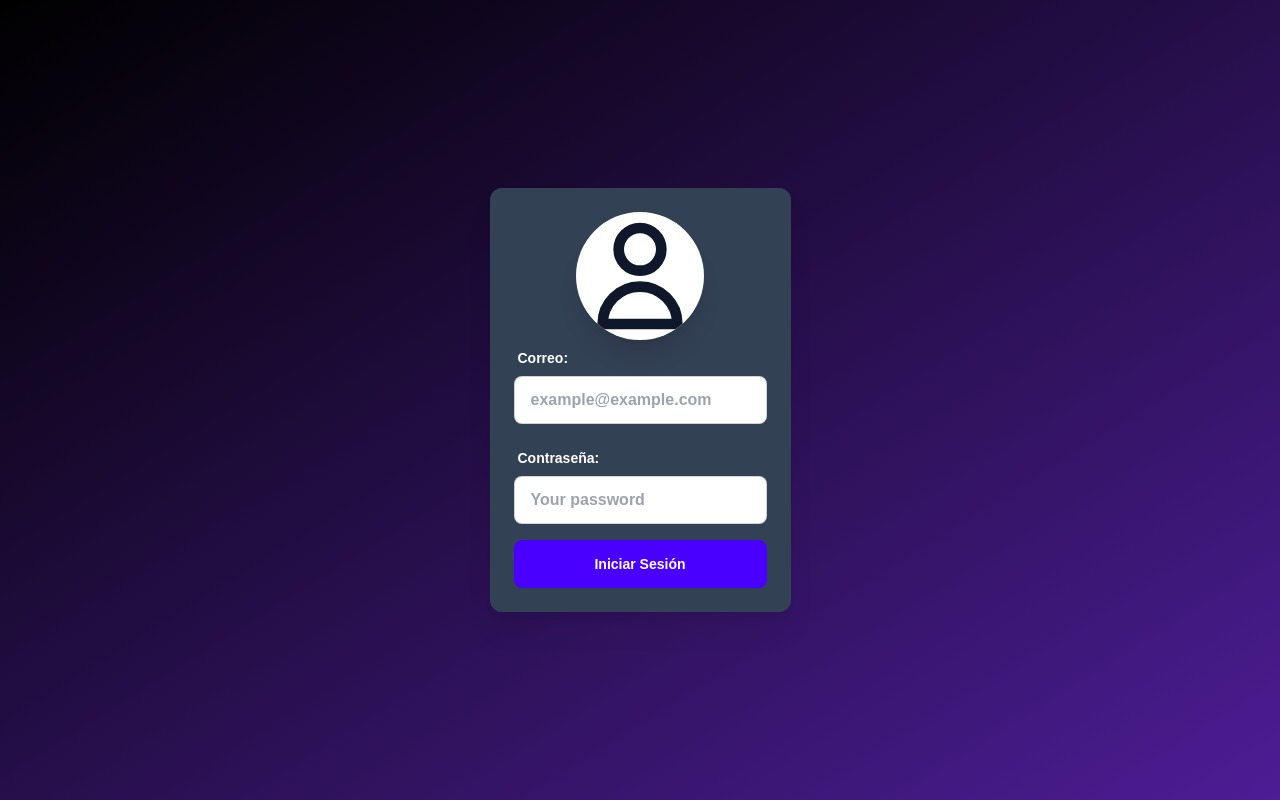
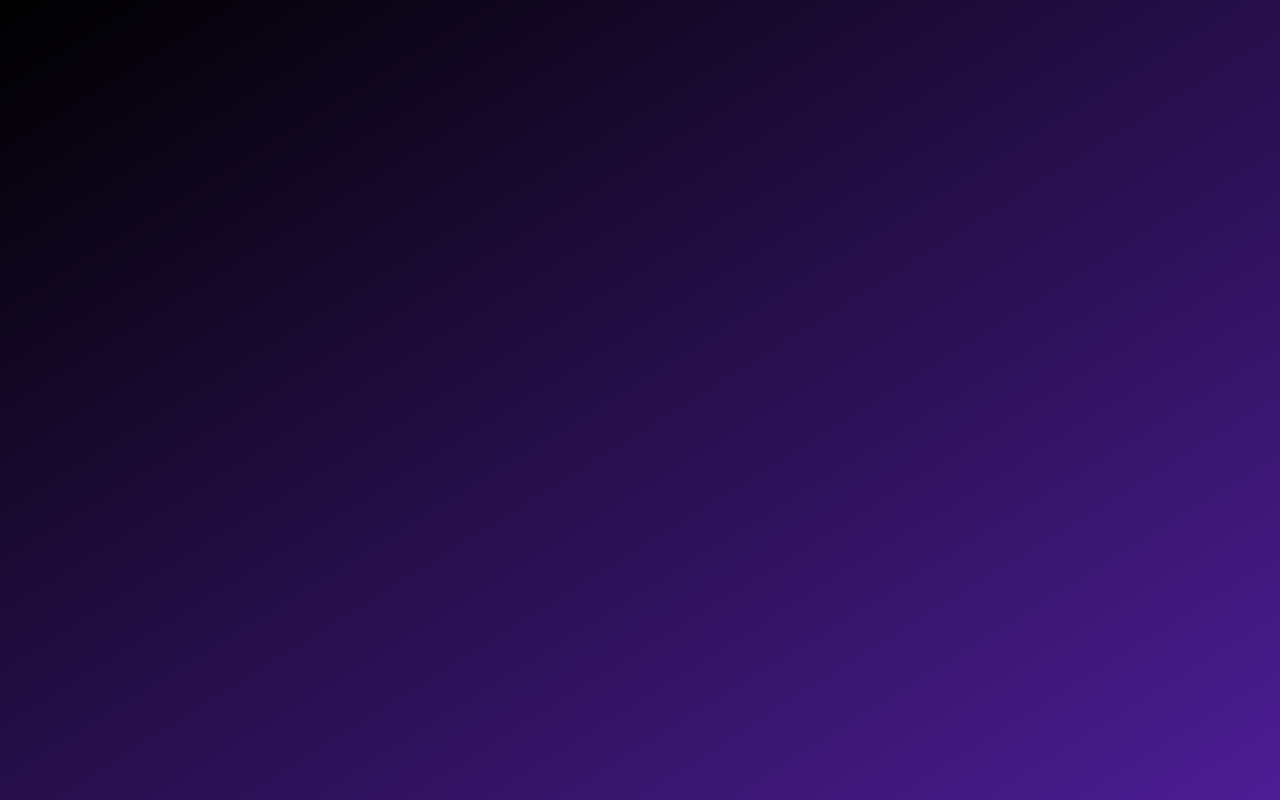
Before and after one commit to MarisolVR07/Proyect_Group-1-, a Next.js app in the folder proyect1/: page / in a window 1280 px wide. Built offline with nearby package versions, Linux system fonts and the light colour scheme.

Commit message:
The login page was created and the component was loaded on it, design errors were solved.

```diff
--- a/proyect1/src/app/components/Login.tsx
+++ /dev/null
@@ -1,48 +0,0 @@
-import React from "react";
-
-const Login = () => {
-  return (
-    <div className="bg-slate-700 p-6 rounded-xl font-poppins font-semibold w-full max-w-sm drop-shadow-xl">
-      <div className="form-control w-full max-w-xs">
-        <div className="">
-          <div className="flex items-center justify-center">
-            <svg
-              className="h-32 w-32 text-slate-900 bg-white rounded-full shadow-xl"
-              fill="none"
-              viewBox="0 0 24 24"
-              stroke="currentColor"
-            >
-              <path
-                stroke-linecap="round"
-                stroke-linejoin="round"
-                stroke-width="2"
-                d="M16 7a4 4 0 11-8 0 4 4 0 018 0zM12 14a7 7 0 00-7 7h14a7 7 0 00-7-7z"
-              />
-            </svg>
-          </div>
-        </div>
-        <label className="label">
-          <span className="label-text text-white">Correo:</span>
-        </label>
-        <input
-          type="email"
-          placeholder="example@example.com"
-          className="input input-bordered w-full max-w-xs mb-4"
-        />
-        <label className="label">
-          <span className="label-text text-white">Contraseña:</span>
-        </label>
-        <input
-          type="password"
-          placeholder="Your password"
-          className="input input-bordered w-full max-w-xs mb-4"
-        />
-      </div>
-      <button className="btn text-white btn-primary w-full max-w-xs">
-        Iniciar Sesión
-      </button>
-    </div>
-  );
-};
-
-export default Login;
--- a/proyect1/src/app/components/Register.tsx
+++ /dev/null
@@ -1,60 +0,0 @@
-"use client";
-import { useState, useEffect } from "react";
-//import { useRouter } from "next/router";
-
-const Register = () => {
-  const [username, setUsername] = useState("");
-  const [email, setEmail] = useState("");
-  const [password, setPassword] = useState("");
-  const [confirmPassword, setConfirmPassword] = useState("");
-  const [bio, setBio] = useState("");
-  const [agreement, setAgreement] = useState(false);
-  //const router = useRouter();
-
-  const handleSubmit = (e: React.FormEvent<HTMLFormElement>) => {
-    e.preventDefault();
-    //router.push("/Login");
-  };
-
-  return (
-    <div className="container font-poppins font-semibold">
-      <form onSubmit={handleSubmit} className="form">
-        <div className="max-w-[1080px] mx-auto pt-12 pb-24">
-          <div className="relative">
-            <h2 className="text-white text-2xl mb-2">Regístrate</h2>
-            <p className="text-amber-200 text-sm mb-6">¡Sé parte de la mejora continúa!</p>
-
-            <div className="grid grid-cols-2 gap-6">
-              <div className="flex flex-col">
-                <label className="text-white text-sm leading-7">Nombre*</label>
-                <input type="text" className="p-2 w-full h-12 rounded border border-zinc-900" />
-              </div>
-              <div className="flex flex-col">
-                <label className="text-white text-sm leading-7">Apellidos*</label>
-                <input type="text" className="p-2 w-full h-12 rounded border border-zinc-900" />
-              </div>
-              <div className="flex flex-col">
-                <label className="text-white text-sm leading-7">Teléfono</label>
-                <input type="tel" className="p-2 w-full h-12 rounded border border-zinc-900" />
-              </div>
-              <div className="flex flex-col">
-                <label className="text-white text-sm leading-7">Dirección de correo electrónico *</label>
-                <input type="email" className="p-2 w-full h-12 rounded border border-zinc-900" />
-              </div>
-              <div className="flex flex-col">
-                <label className="text-white text-sm leading-7">Contraseña *</label>
-                <input type="password" className="p-2 w-full h-12 rounded border border-zinc-900" />
-              </div>
-            </div>
-
-            <p className="text-white text-sm mt-8">Tus datos personales se usarán para gestionar eficazmente el riesgo institucional y facilitar las funciones gubernamentales, tal como se describe en nuestra <span className="text-amber-200">política de privacidad</span>.</p>
-
-            <button type="submit" className="btn mt-6 px-8 py-2 bg-zinc-900 rounded-lg text-white text-lg">Registrarse</button>
-          </div>
-        </div>
-      </form>
-    </div>
-  );
-};
-
-export default Register;
--- a/proyect1/src/app/page.tsx
+++ b/proyect1/src/app/page.tsx
@@ -1,15 +1,10 @@
-import Image from "next/image";
-import Login from "@/app/components/Login";
-import Register from "@/app/components/Register";
+
 export default function Home() {
 
   return (
 
-  <main className="w-full h-full flex flex-col items-center justify-center min-h-screen bg-gradient-to-br from-black via-100% via-violet-900  to-violet-800">
-  <div>
-    <Login/>
-  </div>
-  </main>
+    <main className="w-full h-full flex flex-col items-center justify-center min-h-screen bg-gradient-to-br from-black via-100% via-violet-900  to-violet-800">
+    </main>
 
- );
+  );
 }
--- /dev/null
+++ b/proyect1/src/app/pages/login/page.tsx
@@ -0,0 +1,11 @@
+import Login from "@/components/Login";
+
+export default function Page() {
+    return (
+        <main className="w-full h-full flex flex-col items-center justify-center min-h-screen bg-gradient-to-br from-black via-100% via-violet-900  to-violet-800">
+            <div>
+                <Login />
+            </div>
+        </main>
+    );
+}
--- a/proyect1/src/components/Login.tsx
+++ b/proyect1/src/components/Login.tsx
@@ -2,12 +2,12 @@ import React from "react";
 
 const Login = () => {
   return (
-    <div className="form-control p-6 w-full items-center justify-center bg-slate-700 rounded-2xl font-poppins font-semibold max-w-md drop-shadow-xl text-center">
+    <div className="form-control p-6 w-screen items-center justify-center bg-slate-700 rounded-2xl font-poppins font-semibold max-w-md drop-shadow-xl text-center">
       <div>
         <svg
           className="h-32 w-32 text-black bg-slate-100 rounded-full shadow-xl"
           fill="none"
-          viewBox="0 0 24 26"
+          viewBox="0 0 24 30"
           stroke="currentColor"
         >
           <path
```
